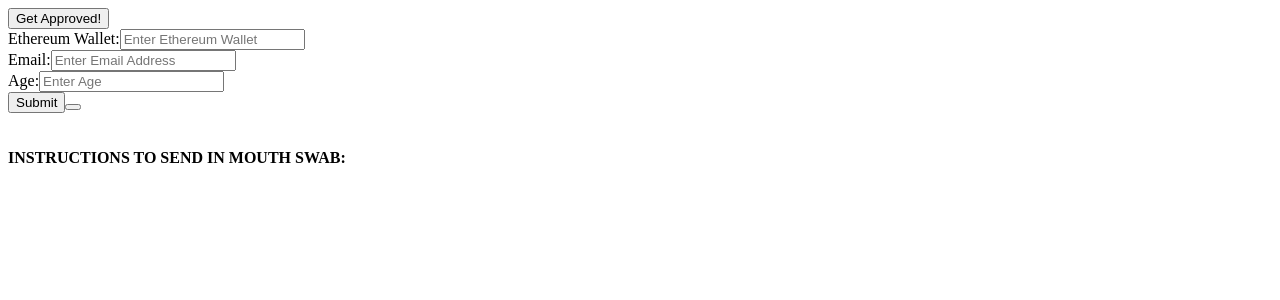
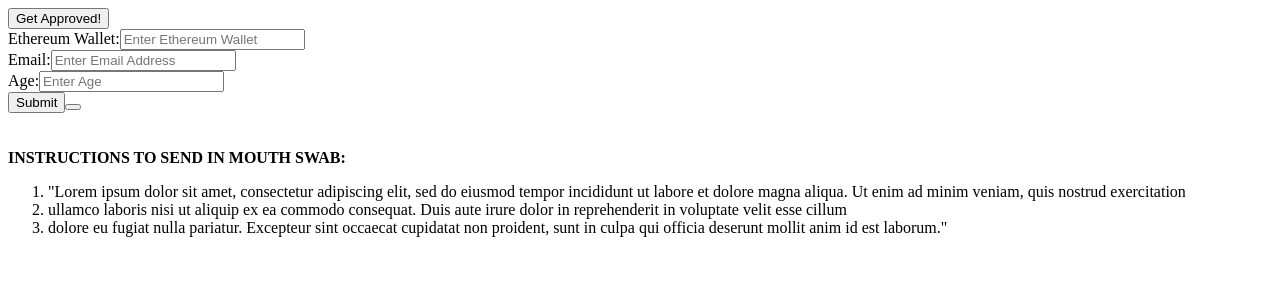
Before and after one commit to jyi0705/Thesis-Project, a React app: page / in a window 1280 px wide. Shown: the top 300 px of the page. Built offline with nearby package versions, Linux system fonts and the light colour scheme.

Commit message:
approvalpage add instructions

```diff
--- a/public/ApprovalPage.js
+++ b/public/ApprovalPage.js
@@ -76,7 +76,11 @@
         <br />
         <br />
           <b>INSTRUCTIONS TO SEND IN MOUTH SWAB:</b>
-
+          <ol>
+            <li>"Lorem ipsum dolor sit amet, consectetur adipiscing elit, sed do eiusmod tempor incididunt ut labore et dolore magna aliqua. Ut enim ad minim veniam, quis nostrud exercitation </li>
+            <li>ullamco laboris nisi ut aliquip ex ea commodo consequat. Duis aute irure dolor in reprehenderit in voluptate velit esse cillum </li>
+            <li>dolore eu fugiat nulla pariatur. Excepteur sint occaecat cupidatat non proident, sunt in culpa qui officia deserunt mollit anim id est laborum."</li>
+          </ol>
       </div>
     )
   }
```
